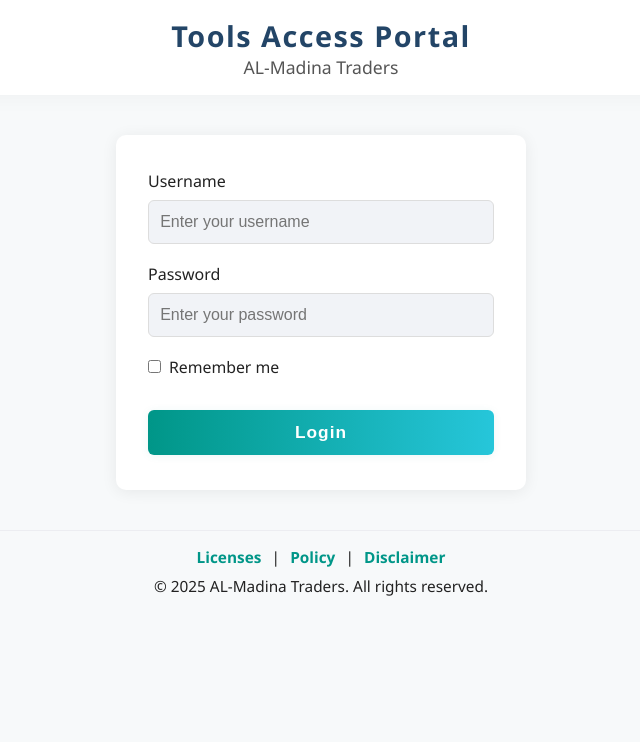
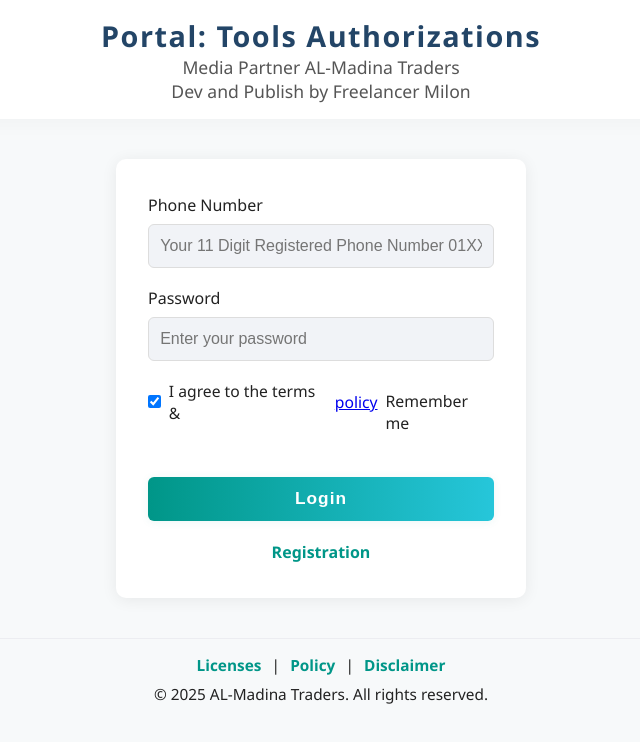
Before and after one commit to itsmilonbro/tools-access, a plain HTML site: page index.html in a window 1280 px wide. Shown: the whole page, without its empty margins (319-959 px from the left). Drawn offline with Linux system fonts and the light colour scheme.

Commit message:
Update index.html

```diff
--- a/index.html
+++ b/index.html
@@ -2,31 +2,38 @@
 <html lang="en">
 <head>
   <meta charset="UTF-8">
-  <title>Tools Access Portal | User Login</title>
+  <title>Portal -Tools Access | User Login</title>
   <meta name="viewport" content="width=device-width, initial-scale=1.0">
   <link rel="stylesheet" href="assets/dashboard-ui.css">
 </head>
 <body>
   <header>
-    <h1>Tools Access Portal</h1>
-    <p style="font-size:1.1em;color:#555;">AL-Madina Traders</p>
+    <h1>Portal: Tools Authorizations</h1>
+    <p style="font-size:1.1em;color:#555;">Media Partner <a hfef="https://almadinatraders-savar.blogspot.com">AL-Madina Traders</p>
+    <p style="font-size:1.1em;color:#555;">Dev and Publish by <a hfef="https://facebook.com/itsmilonbro"> Freelancer Milon</a></p>
   </header>
   <main class="login-container">
     <form id="loginForm" autocomplete="off">
       <label>
-        Username
-        <input type="text" id="username" name="username" required placeholder="Enter your username" autocomplete="username">
+        Phone Number
+        <input type="text" id="username" pattern="^01[3-9]\d{8}$" name="username" required placeholder="Your 11 Digit Registered Phone Number 01XXXXXXXXX" autocomplete="username">
       </label>
       <label>
         Password
         <input type="password" id="password" name="password" required placeholder="Enter your password" autocomplete="current-password">
       </label>
       <div class="checkbox">
-        <input type="checkbox" id="remember" name="remember">
+        <label class="checkbox">
+        <input type="checkbox" name="remember" id="agree" checked>
+        I agree to the terms &amp;<a href="policy.html"> policy</a>
+        </label>
         <label for="remember" style="margin:0;">Remember me</label>
       </div>
       <button type="submit">Login</button>
     </form>
+   <p> <a href="#" class="register-btn">
+       Registration
+    </a>
   </main>
   <footer>
     <nav>
@@ -38,4 +45,4 @@
   </footer>
   <script src="assets/script.js"></script>
 </body>
-        </html>
+</html>
```
